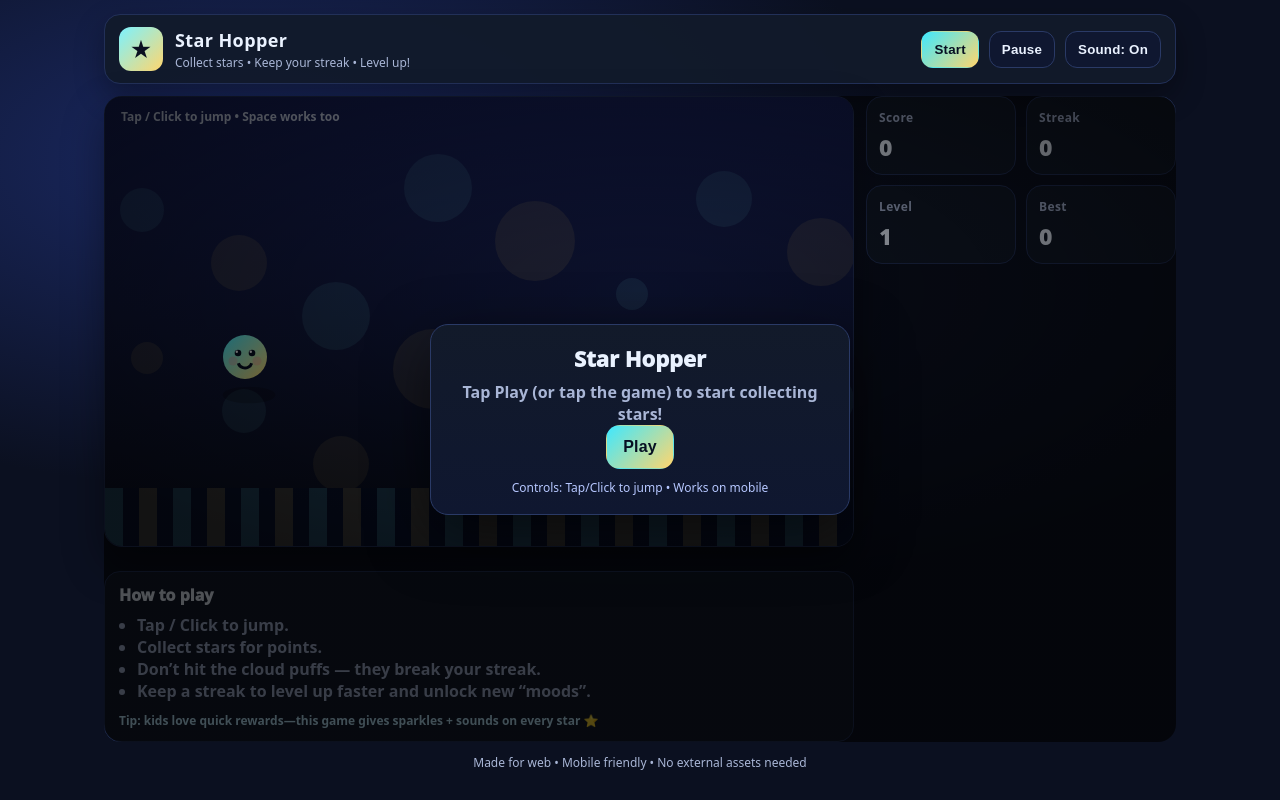
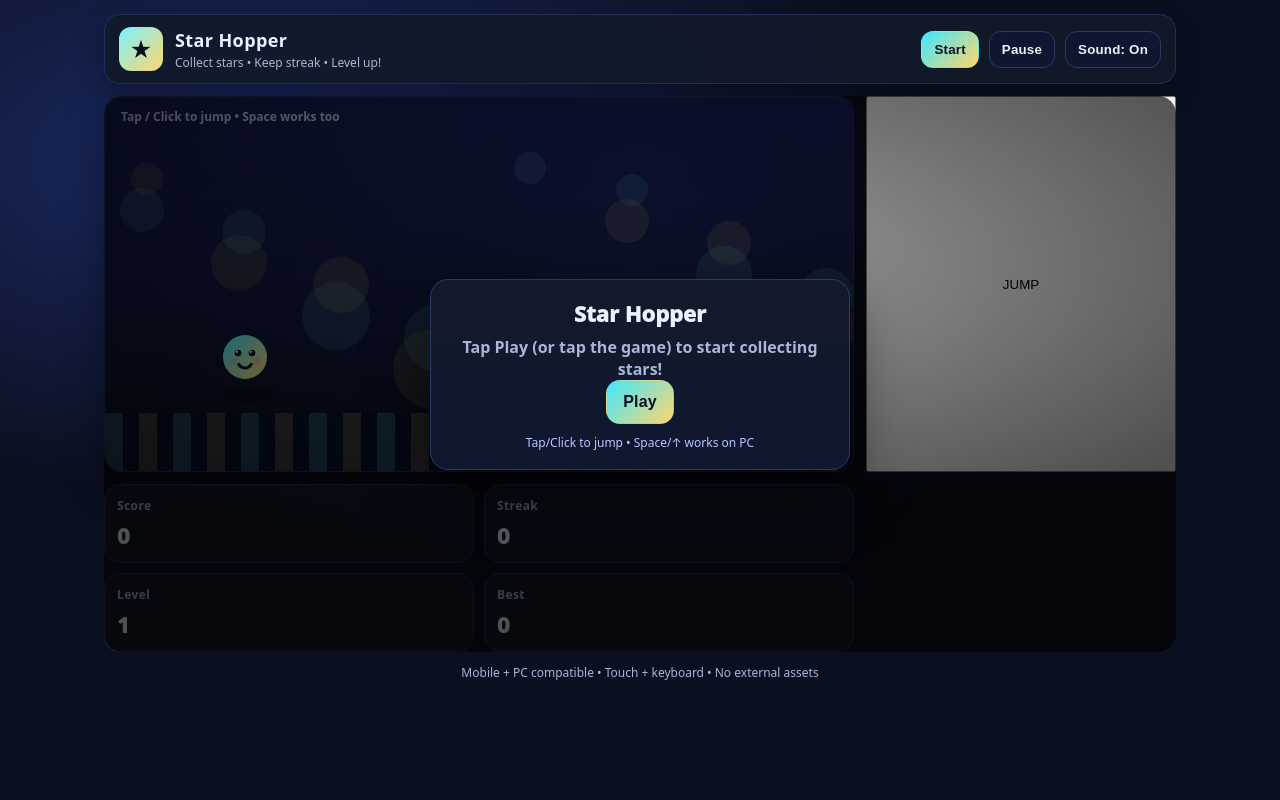
Before and after one commit to eebreezy/my-website, a plain HTML site: page index.html in a window 1280 px wide. Drawn offline with Linux system fonts and the light colour scheme.

Commit message:
Update index.html

```diff
--- a/index.html
+++ b/index.html
@@ -2,7 +2,7 @@
 <html lang="en">
 <head>
   <meta charset="utf-8" />
-  <meta name="viewport" content="width=device-width,initial-scale=1,maximum-scale=1" />
+  <meta name="viewport" content="width=device-width,initial-scale=1,maximum-scale=1,user-scalable=no" />
   <title>Star Hopper</title>
   <link rel="stylesheet" href="style.css" />
 </head>
@@ -13,7 +13,7 @@
         <div class="logo">★</div>
         <div>
           <div class="title">Star Hopper</div>
-          <div class="subtitle">Collect stars • Keep your streak • Level up!</div>
+          <div class="subtitle">Collect stars • Keep streak • Level up!</div>
         </div>
       </div>
 
@@ -25,38 +25,16 @@
     </header>
 
     <main id="main">
-      <canvas id="game" width="900" height="540" aria-label="Game canvas"></canvas>
+      <canvas id="game" aria-label="Game canvas"></canvas>
+
+      <!-- Mobile-friendly big jump button -->
+      <button id="jumpBtn" class="jumpBtn" aria-label="Jump button">JUMP</button>
 
       <section id="hud">
-        <div class="hudBox">
-          <div class="hudLabel">Score</div>
-          <div id="score" class="hudValue">0</div>
-        </div>
-        <div class="hudBox">
-          <div class="hudLabel">Streak</div>
-          <div id="streak" class="hudValue">0</div>
-        </div>
-        <div class="hudBox">
-          <div class="hudLabel">Level</div>
-          <div id="level" class="hudValue">1</div>
-        </div>
-        <div class="hudBox">
-          <div class="hudLabel">Best</div>
-          <div id="best" class="hudValue">0</div>
-        </div>
-      </section>
-
-      <section id="help">
-        <div class="helpCard">
-          <div class="helpTitle">How to play</div>
-          <ul>
-            <li><b>Tap / Click</b> to jump.</li>
-            <li>Collect <b>stars</b> for points.</li>
-            <li>Don’t hit the <b>cloud puffs</b> — they break your streak.</li>
-            <li>Keep a streak to level up faster and unlock new “moods”.</li>
-          </ul>
-          <div class="helpHint">Tip: kids love quick rewards—this game gives sparkles + sounds on every star ⭐</div>
-        </div>
+        <div class="hudBox"><div class="hudLabel">Score</div><div id="score" class="hudValue">0</div></div>
+        <div class="hudBox"><div class="hudLabel">Streak</div><div id="streak" class="hudValue">0</div></div>
+        <div class="hudBox"><div class="hudLabel">Level</div><div id="level" class="hudValue">1</div></div>
+        <div class="hudBox"><div class="hudLabel">Best</div><div id="best" class="hudValue">0</div></div>
       </section>
 
       <div id="overlay" class="overlay hidden">
@@ -64,13 +42,13 @@
           <div id="overlayTitle" class="panelTitle">Star Hopper</div>
           <div id="overlayMsg" class="panelMsg">Tap Start to play!</div>
           <button id="btnOverlay" class="btn primary big">Play</button>
-          <div class="panelSmall">Controls: Tap/Click to jump • Works on mobile</div>
+          <div class="panelSmall">Tap/Click to jump • Space/↑ works on PC</div>
         </div>
       </div>
     </main>
 
     <footer id="footer">
-      <span>Made for web • Mobile friendly • No external assets needed</span>
+      <span>Mobile + PC compatible • Touch + keyboard • No external assets</span>
     </footer>
   </div>
 
```
